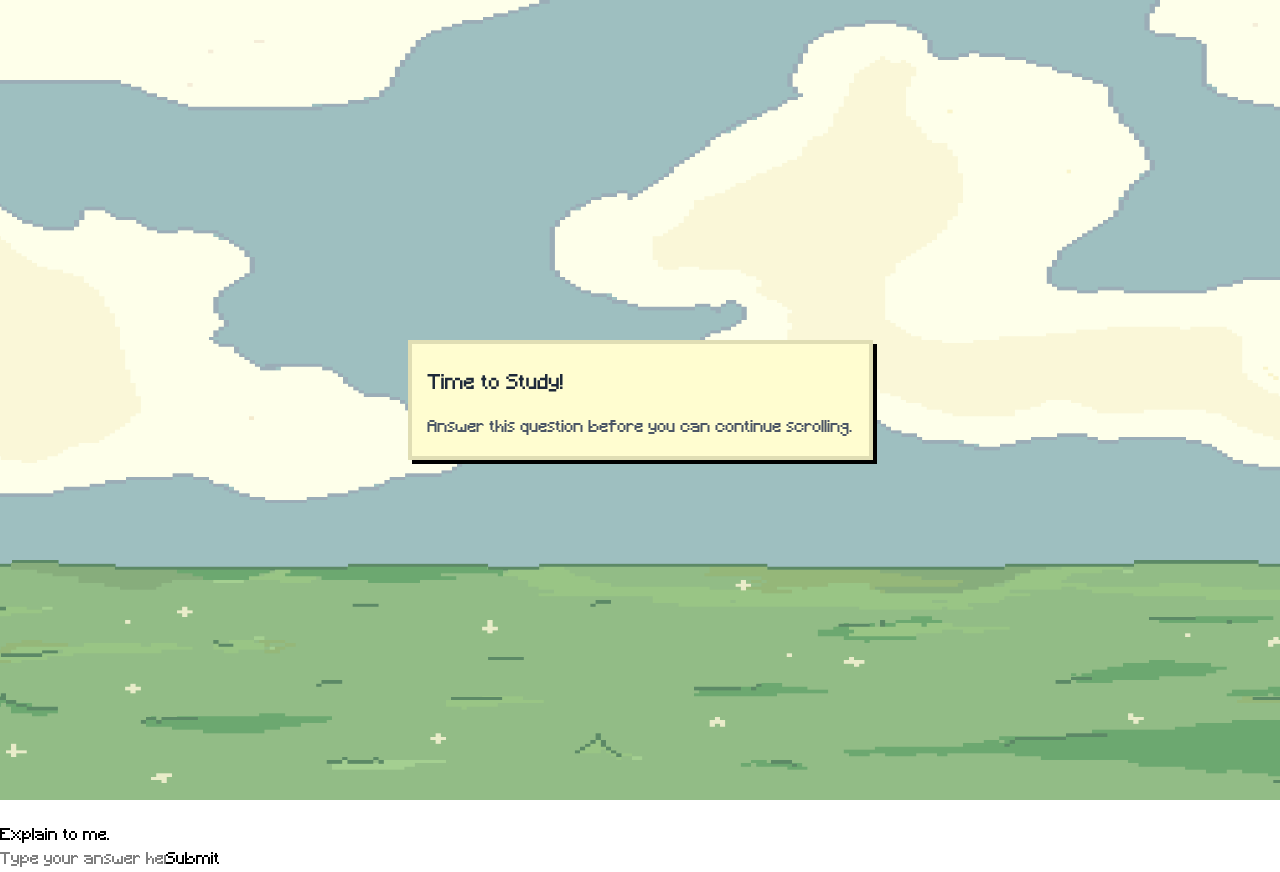
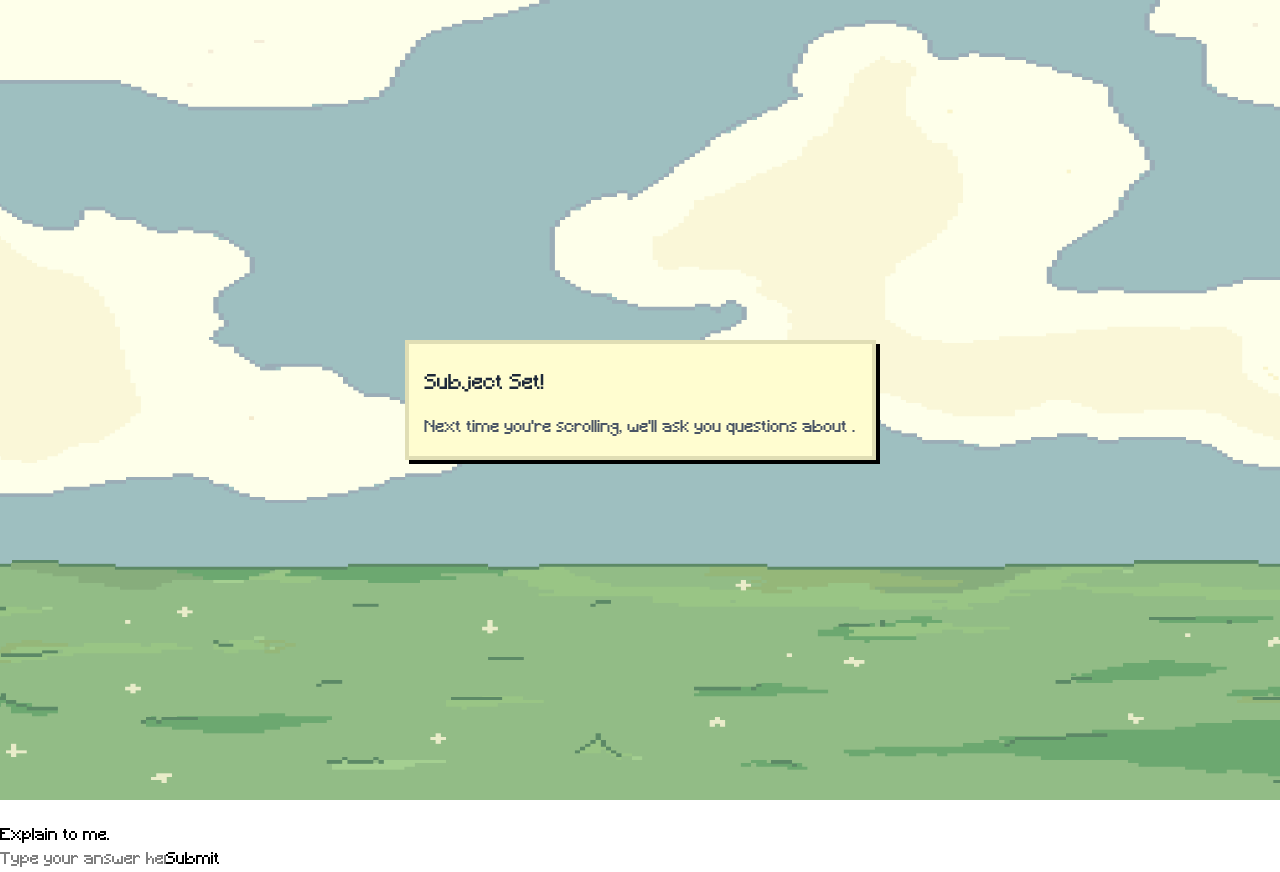
Before and after one commit to OliveOfTheBranch/2026-WDCCxSESA-Hackathon, a React (Vite) app: page / in a window 1280 px wide. Built offline with nearby package versions, Linux system fonts and the light colour scheme.

Commit message:
feat: detect subject change
Displays different UI if the page is being opened due to the subject being changed.

```diff
--- a/src/App.tsx
+++ b/src/App.tsx
@@ -12,6 +12,9 @@ function App() {
 
   const givenSubject = searchParams.get("subject") || "";
   if (givenSubject) localStorage.setItem("subject", givenSubject);
+
+  const givenRedirect = searchParams.get("redirect") || "";
+  const isRedirect = givenRedirect === "true";
 
   const handleChangeAnswer = (event: any) => {
     setAnswer(event.target.value);
@@ -32,12 +35,26 @@ function App() {
         style={{ backgroundImage: `url(${bgImg})` }}
       >
         <div className="max-w-130 bg-[#fffdd0] border-4 border-[#e0deb4] p-4 shadow-[4px_4px_0px_0px_rgba(0,0,0,1)]">
+          {isRedirect ? (
+            <>
               <h2 className="text-xl py-2.5 font-bold text-gray-800">
                 Time to Study!
               </h2>
               <p className="mt-2 text-gray-600">
                 Answer this question before you can continue scrolling.
               </p>
+            </>
+          ) : (
+            <>
+              <h2 className="text-xl py-2.5 font-bold text-gray-800">
+                Subject Set!
+              </h2>
+              <p className="mt-2 text-gray-600">
+                Next time you're scrolling, we'll ask you questions about{" "}
+                {localStorage.getItem("subject")}.
+              </p>
+            </>
+          )}
         </div>
       </div>
       <br />
```
Lines whose indentation alone changed are shown as unchanged.
